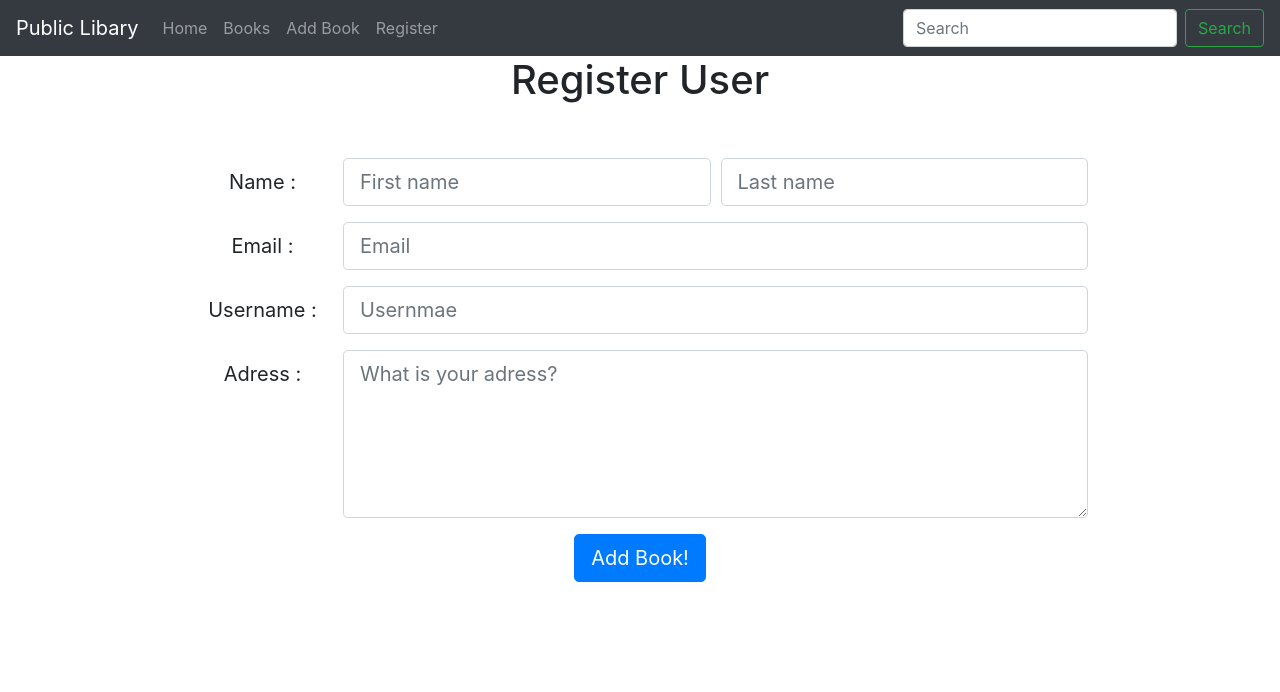
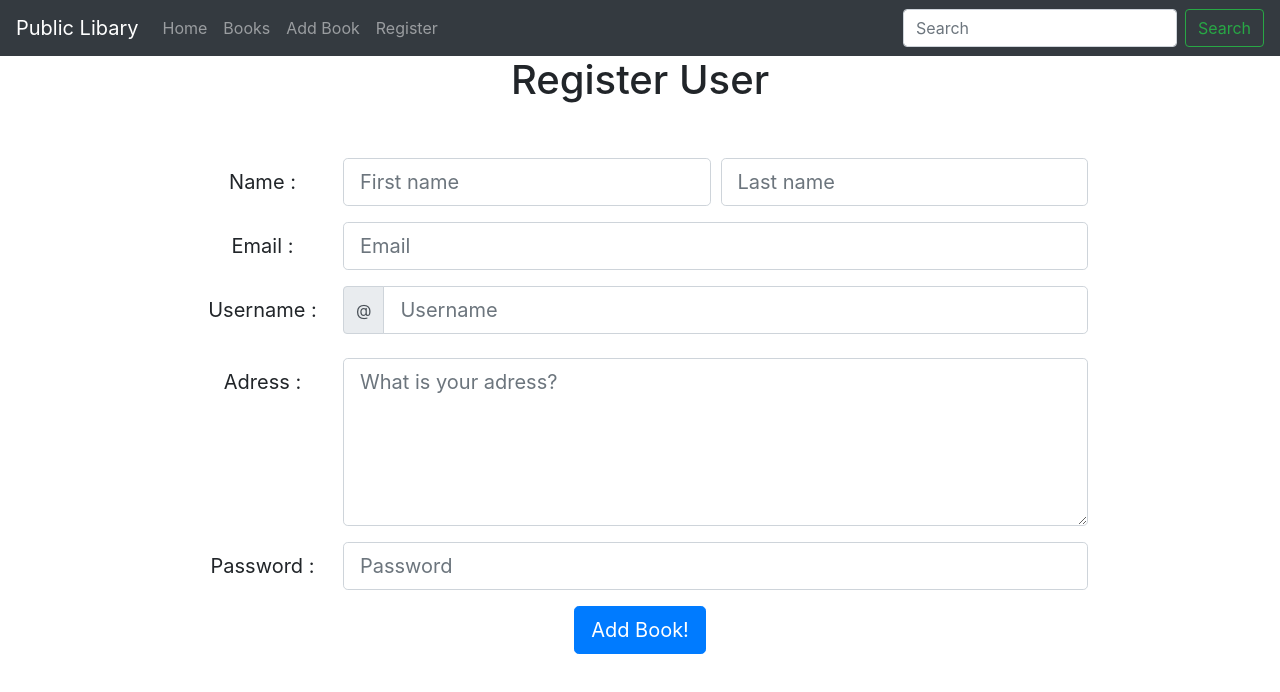
Before and after one commit to Rosswoolfenden/React_libary_website, a React (Create React App) app: page /register in a window 1280 px wide. Shown: the top 692 px of the page. Built offline with nearby package versions, Linux system fonts and the light colour scheme.

Commit message:
set states when user types details

```diff
--- a/src/components/register.js
+++ b/src/components/register.js
@@ -1,7 +1,7 @@
 import React, {useState} from 'react';
 import axios from 'axios';
 
-import {Form, Col, Button} from 'react-bootstrap';
+import {Form, Col, Button, InputGroup } from 'react-bootstrap';
 
 export function Register(props) {
     const userFeilds = {
@@ -10,9 +10,7 @@ export function Register(props) {
         email: "",
         username: "",
         password: "",
-        role: "basic",
-
-
+        adress: "",
     };
 
     const [user, setUser] = useState(userFeilds);
@@ -20,12 +18,17 @@ export function Register(props) {
 
     const handleChange = async(event) => {
         // setBook({...book, [event.target.name]: event.target.value});
+        console.log([event.target.name] + " : " + [event.target.value]);
+        setUser({...user, [event.target.name]: event.target.value});
+      //  console.log("USER: " + user);
     }
 
     const submit = () => {
-        console.log("submit ");
+        console.log(user);
     }
-
+    const postUser = async() => {
+        console.log("poseted");
+    }
     return (
         <div >
             <div className="App">
@@ -40,10 +43,10 @@ export function Register(props) {
                         <Form.Row>
                         <Form.Label column="lg" lg={2}> Name : </Form.Label>
                         <Col>
-                            <Form.Control size="lg" type="text" name="fn" onChange={handleChange} placeholder="First name" />
+                            <Form.Control size="lg" type="text" name="firstName" onChange={handleChange} placeholder="First name" />
                         </Col>
                         <Col>
-                            <Form.Control size="lg" type="text" name="sn" onChange={handleChange} placeholder="Last name" />
+                            <Form.Control size="lg" type="text" name="lastName" onChange={handleChange} placeholder="Last name" />
                         </Col>
                     </Form.Row>
                     </Form.Group>
@@ -54,7 +57,7 @@ export function Register(props) {
                                 Email :
                             </Form.Label>
                             <Col>
-                                <Form.Control size="lg" type="text" name="email" onChange={handleChange} placeholder="Email" />
+                                <Form.Control size="lg" type="email" name="email" onChange={handleChange} placeholder="Email" />
                             </Col>
                         </Form.Row>
                     </Form.Group>
@@ -64,7 +67,13 @@ export function Register(props) {
                                 Username :
                             </Form.Label>
                             <Col>
-                                <Form.Control size="lg" type="text" name="username" onChange={handleChange} placeholder="Usernmae" />
+                                <InputGroup  className="mb-2">
+                                    <InputGroup.Prepend>
+                                        <InputGroup.Text>@</InputGroup.Text>
+                                    </InputGroup.Prepend>
+                                    <Form.Control size="lg" type="text" name="username" onChange={handleChange} placeholder="Username" />
+                                </InputGroup>
+
                             </Col>
                         </Form.Row>
                     </Form.Group>
@@ -74,7 +83,17 @@ export function Register(props) {
                                 Adress :
                             </Form.Label>
                             <Col>
-                                <Form.Control size="lg" as="textarea" rows={5} type="text" name="about" onChange={handleChange} placeholder="What is your adress?" />
+                                <Form.Control size="lg" as="textarea" rows={5} type="text" name="adress" onChange={handleChange} placeholder="What is your adress?" />
+                            </Col>
+                        </Form.Row>
+                    </Form.Group>
+                    <Form.Group>
+                        <Form.Row>
+                            <Form.Label column="lg" lg={2}>
+                                Password :
+                            </Form.Label>
+                            <Col>
+                                <Form.Control size="lg" rows={5} type="password" name="password" onChange={handleChange} placeholder="Password" />
                             </Col>
                         </Form.Row>
                     </Form.Group>
```
